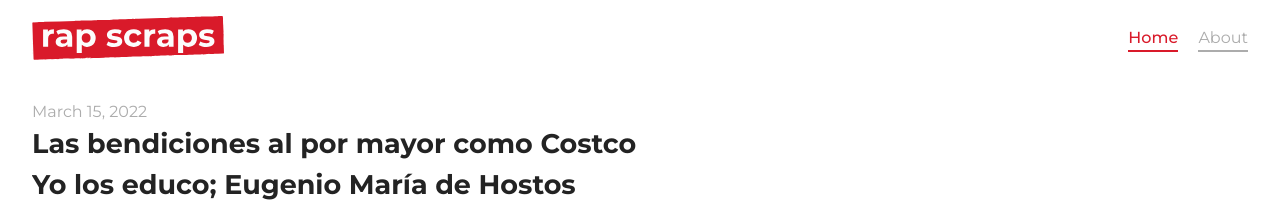
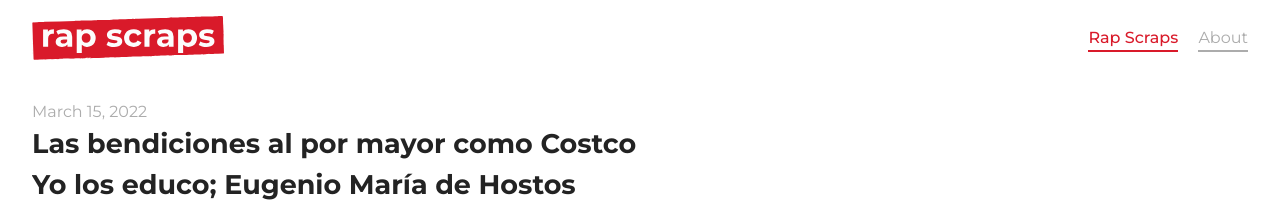
Before and after one commit to dlvjose/rap-scraps, a Jekyll site: the page built from index.html, in a window 1280 px wide. Shown: the top 210 px of the page. Built offline with Jekyll 4.4.1, drawn with Linux system fonts in a browser that asks for light colours.

Commit message:
Updated homepage title/name

```diff
--- a/_data/navigation.yml
+++ b/_data/navigation.yml
@@ -1,4 +1,4 @@
-- name: Home
+- name: Rap Scraps
   link: /
 - name: About
   link: /about
```
